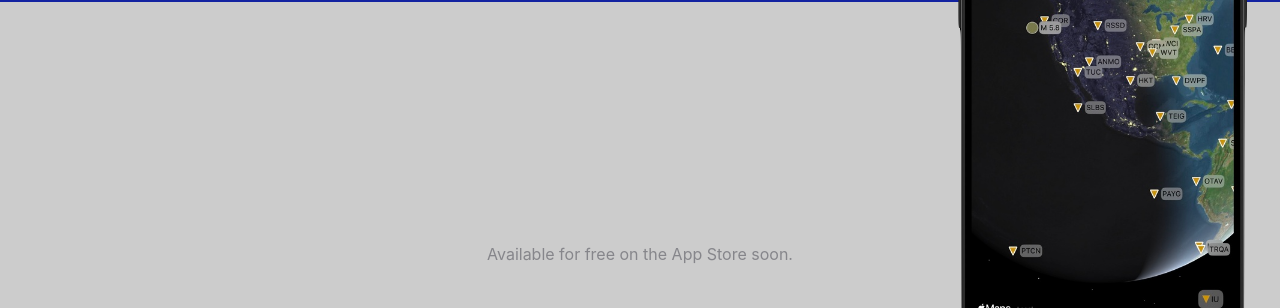
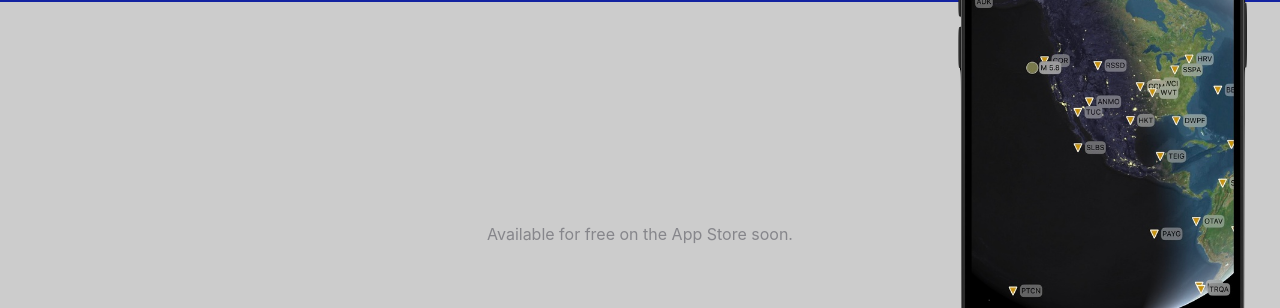
Before and after one commit to danielpeter/Wiggles, a plain HTML site: page index.html in a window 1280 px wide. Shown: the part 263-571 px from the top of the page. Drawn offline with Linux system fonts and the light colour scheme.

Commit message:
updates page formatting

```diff
--- a/default.css
+++ b/default.css
@@ -93,7 +93,7 @@ header {
     position: absolute;
     right: 0;
     padding: 10px 20px;
-    top: -60px;
+    top: -20px;
     /*transform: translateY(-50%);*/
     width: 300px;
     z-index: 3;
--- a/index.html
+++ b/index.html
@@ -50,7 +50,7 @@
 
         <section id="description-section">
             <div class="container">
-                <div style="height: 160px;"></div>
+                <div style="height: 140px;"></div>
 
                 <p style="text-align: center; color: var(--text-light)">
                     Available for free on the App Store soon.
```
